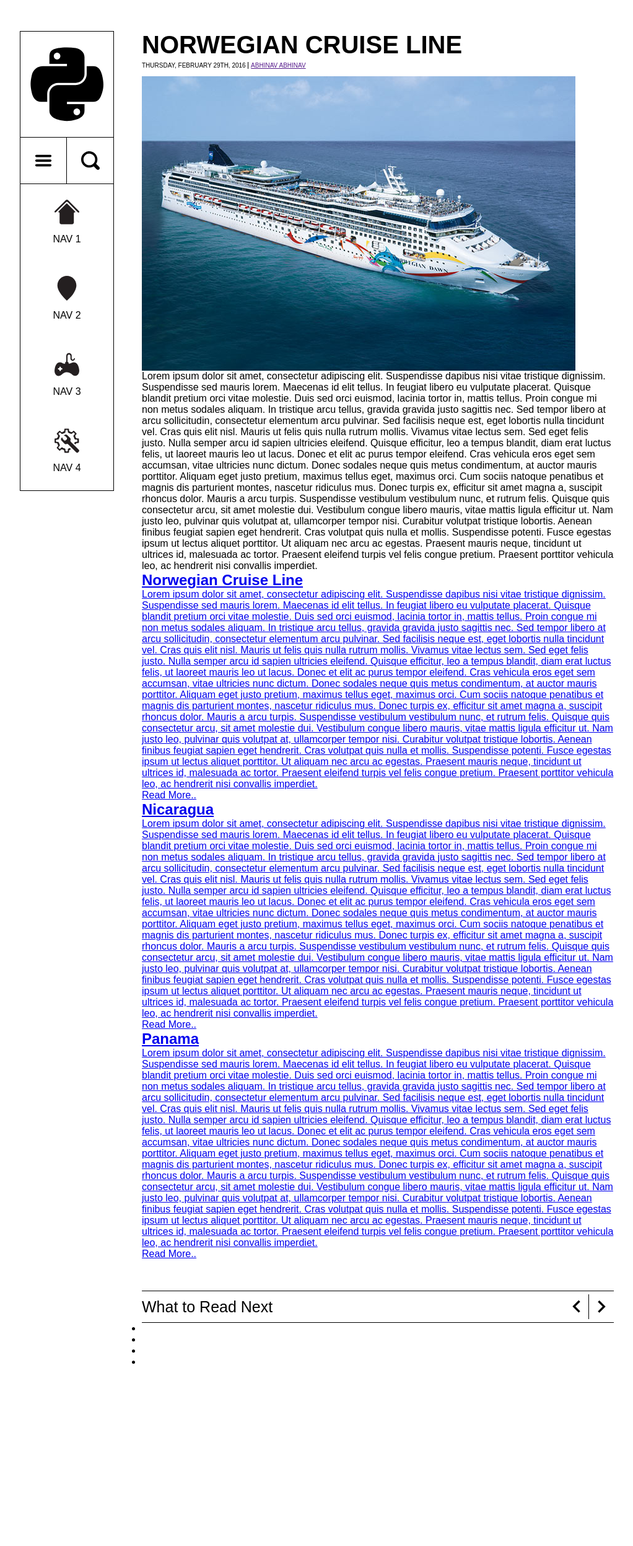
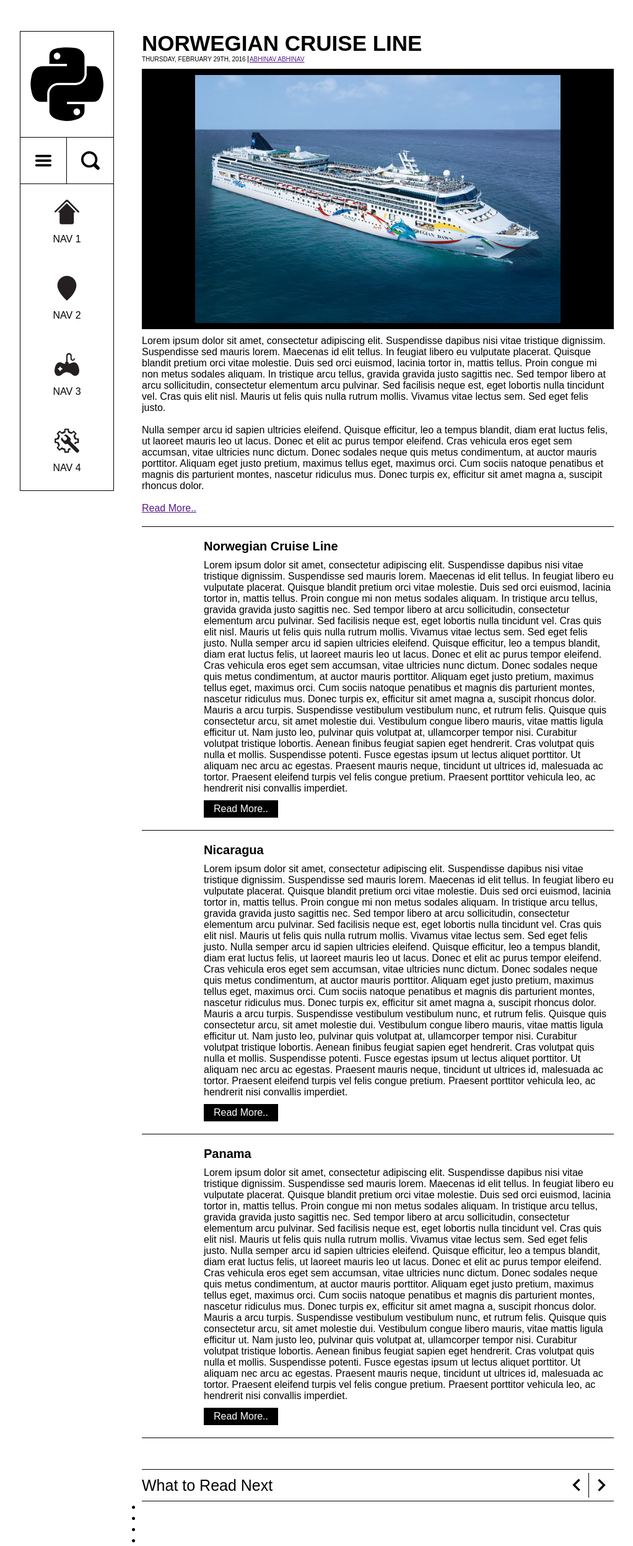
Before and after one commit to mikequattrin/django-blog, a Django app: page / in a window 1280 px wide. Shown: the whole page at 62% size, without its empty margins (116-1138 px from the left). Before the commit the page ends 2200 px from the top, so only its background shows below. Run offline with Django 3.2, Linux system fonts and the light colour scheme; data comes from the database, SQL or seed files in the repository; some web fonts are replaced.

Commit message:
Article styling progress

```diff
--- a/articles/static/articles/styles/style.css
+++ b/articles/static/articles/styles/style.css
@@ -15,11 +15,14 @@
 .body-wrapper {
   max-width: 1024px;
   margin: 0 auto;
+
 }
 section ul {
   list-style: none;
 }
-
+.content-wrapper {
+  padding: 0 20px;
+}
 /*
 ---------------
 ---------------
@@ -170,7 +173,7 @@
 }
 
 .articles .articles-primary h1 {
-  font-size: 40px;
+  font-size: 35px;
   text-transform: uppercase;
 }
 
@@ -191,12 +194,54 @@
   text-transform: uppercase;
 }
 
-.articles .articles-parimary img{
-  width: 100%;
+.articles .articles-primary .image-wrapper {
+  border: 10px solid black;
+  background-color: black;
+  margin-bottom: 10px;
+}
+
+.articles .articles-primary img{
+  max-width: 100%;
+  max-height: 400px;
+  display: block;
+  margin: 0 auto;
+}
+
+.articles .articles-primary .content{
+  height: 270px;
+  white-space: pre-line;
+  overflow: hidden;
+  text-overflow: ellipsis;
 }
 
 .articles .articles-latest {
+  margin: 20px 0 0 0;
+  border-top: 1px solid black;
+}
+.articles .articles-latest li {
+  padding-left: 100px;
+  border-bottom: 1px solid black;
+}
+.articles .articles-latest li a, .articles .articles-latest li a:visited {
+  text-decoration: none;
+  color: black;
+}
+.articles .articles-latest li a {
+  display: block;
+  padding: 20px 0;
 
+}
+.articles .articles-latest a h2 {
+  font-size: 20px;
+  padding-bottom: 10px;
+}
+.articles .articles-latest .read-more-link {
+  color: white;
+  margin-top: 10px;
+  padding: 5px 10px;
+  width: 100px;
+  text-align: center;
+  background-color: black;
 }
 
 /*
--- a/articles/templates/articles/articles.html
+++ b/articles/templates/articles/articles.html
@@ -7,14 +7,18 @@
     {% include "components/navigation.html" %}
     <div class="content-wrapper articles">
         <section class="articles-primary">
+        <a>
             {% if article_random %}
                 <h1>{{ article_random.article_text }}</h1>
                 <p class="article-data">
                     <span>{{ article_random.article_publication_date|date:"l, F tS, o" }}</span>
                     <a href="">{{ article_random.article_author }}</a>
                 </p>
-                <img src="../../media/{{ article_random.article_hero_image }}"><br>
-                <p>{{ article_random.article_body_text}}</p>
+                <div class="image-wrapper">
+                    <img src="../../media/{{ article_random.article_hero_image }}">
+                </div>
+                <p class="content">{{ article_random.article_body_text}}</p>
+                <a href="">Read More..</a>
             {% else %}
                 <p>Failed to load random article.</p>
             {% endif %}
```
